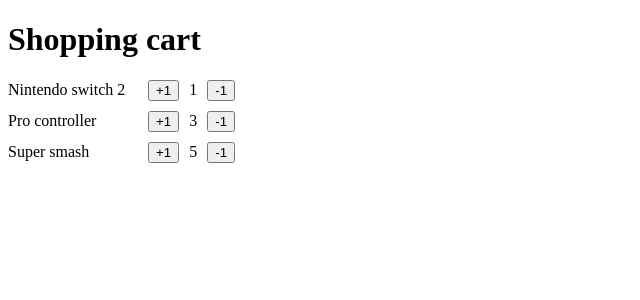
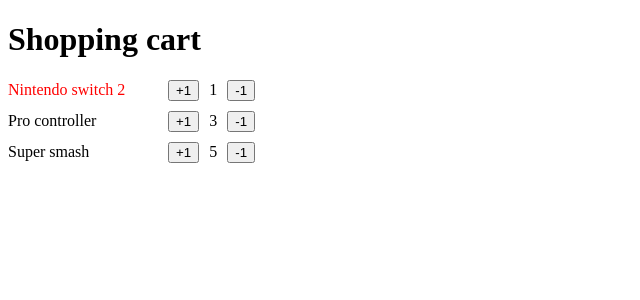
Before and after one commit to david-vargas98/reactFirstSteps, a React (Vite) app: page / in a window 1280 px wide. Shown: the top 300 px of the page, without its empty margins (0-640 px from the left). Built offline with nearby package versions, Linux system fonts and the light colour scheme.

Commit message:
feat: styles separation into a new css file.

```diff
--- /dev/null
+++ b/src/shopping-cart/ItemCounter.css
@@ -0,0 +1,11 @@
+.item-row {
+    display: flex;
+    align-items: center;
+    gap: 10px;
+    margin-top: 10px;
+}
+
+/* Challenge */
+.item-text {
+    width: 150px;
+}
--- a/src/shopping-cart/ItemCounter.tsx
+++ b/src/shopping-cart/ItemCounter.tsx
@@ -1,4 +1,7 @@
 import { useState } from "react";
+
+
+import './ItemCounter.css';
 
 // challenge: create an interface to receive the props and use it into the component to display name
 interface Props {
@@ -17,21 +20,26 @@
     };
 
     const handleSub = () => {
-        if(count === 1) return;
+        if (count === 1) return;
 
         setCount(count - 1)
     };
 
     return (
-        <section style={{
-            display: 'flex',
-            alignItems: 'center',
-            gap: 10,
-            marginTop: 10
-        }}>
-            <span style={{
-                width: 130
-            }}>
+        <section
+            className="item-row"
+        // style={{
+        //     display: 'flex',
+        //     alignItems: 'center',
+        //     gap: 10,
+        //     marginTop: 10
+        // }}
+        >
+            <span
+                className="item-text"
+                style={{
+                    color: count === 1 ? 'red' : 'black' // we use style when we apply conditional styles
+                }}>
                 {name}
             </span>
             <button onClick={handleAdd}>+1</button>
```
